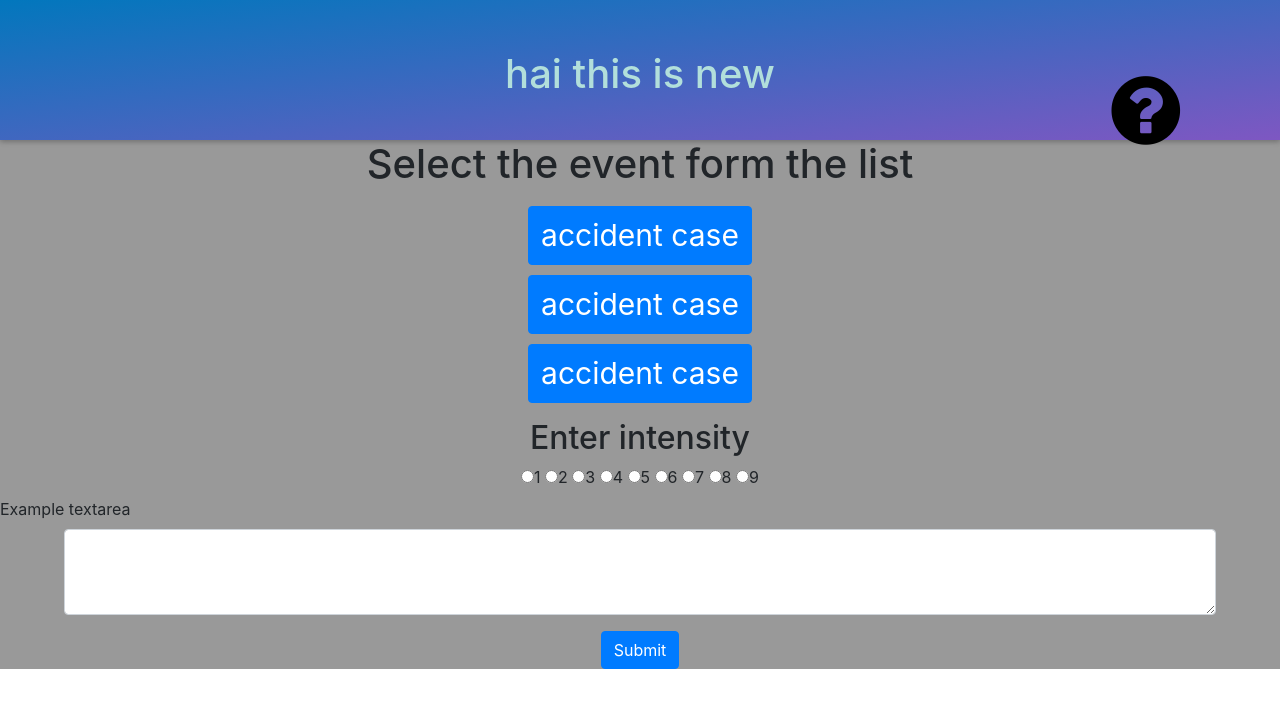
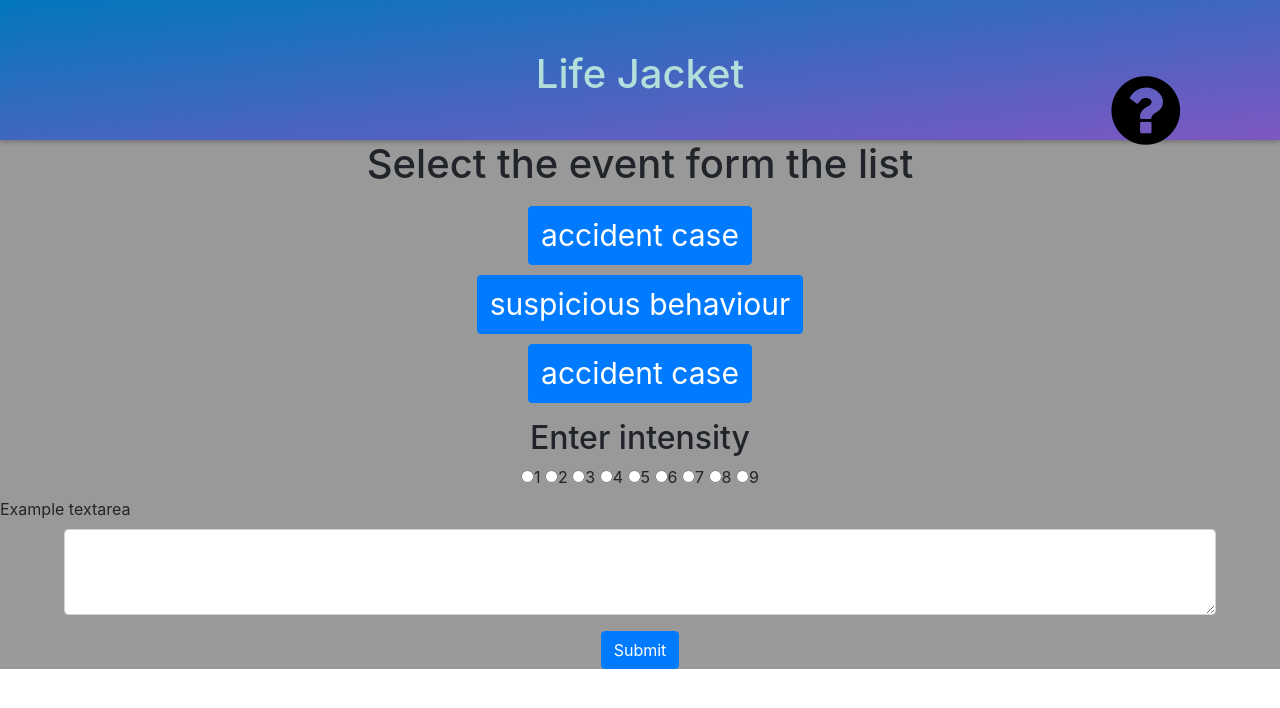
Before and after one commit to lakshyav001/life, a plain HTML site: page index.html in a window 1280 px wide. Drawn offline with nearby package versions, Linux system fonts and the light colour scheme.

Commit message:
2 name change
hai this is new to life jab=cket
accident case to sus beh

```diff
--- a/index.html
+++ b/index.html
@@ -10,7 +10,7 @@
   </head>
   <body>
 <header>
-<h1 class="he text-center">hai this is new</h1>
+<h1 class="he text-center">Life Jacket</h1>
 <div class="ico "><i class="fa fa-question-circle"></i></div>
 
 </header>
@@ -22,7 +22,7 @@
 <div class="eve-butns">
   <ul>
     <li class="btn-li"><button class="eve-1 btn btn-primary "type="button" name="button" id="event-1">accident case</button></li>
-    <li><button class="eve-1 btn btn-primary "type="button" name="button" id="event-2">accident case</button></li>
+    <li><button class="eve-1 btn btn-primary "type="button" name="button" id="event-2">suspicious behaviour</button></li>
         <li><button class="eve-1 btn btn-primary "type="button" name="button" id="event-3">accident case</button></li>
 
 
```
